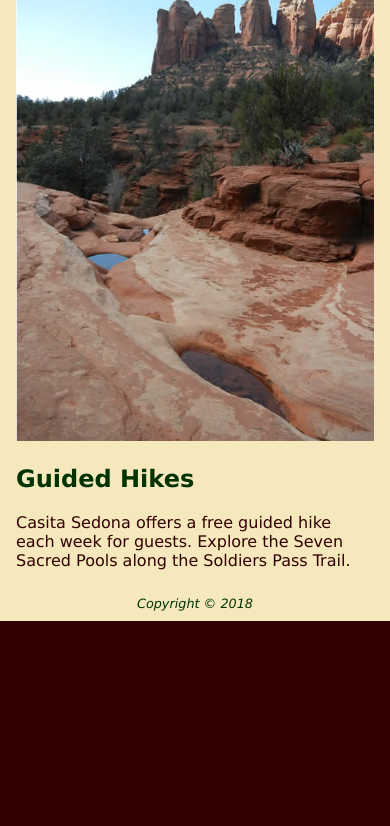
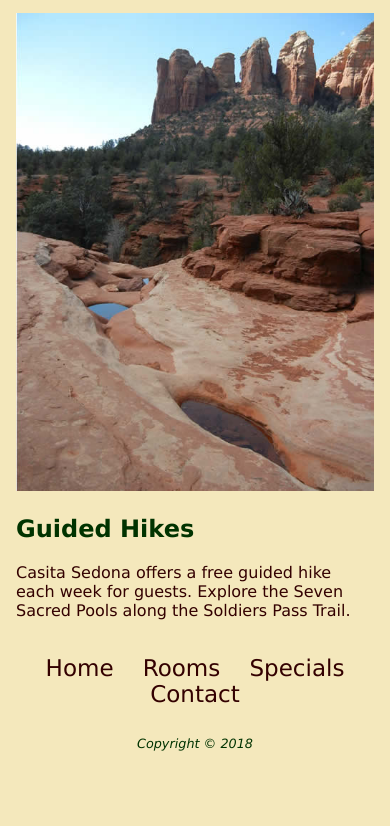
Before and after one commit to 44334-fa21/ch7inclassnotesgrid-Mullmic, a plain HTML site: page index.html in a window 390 px wide. Shown: the part 958-1784 px from the top of the page. Before the commit the page ends 1579 px from the top, so only its background shows below. Drawn offline with Linux system fonts and the light colour scheme.

Commit message:
Update index.html
Changed code for index during class

```diff
--- a/index.html
+++ b/index.html
@@ -15,12 +15,28 @@ header, h1, #wrapper{ margin-top: 0; }
 	        width: 90%;
 			margin: auto;
             color: #330000;
+            display: grid;
+            grid-template-columns: 160px auto 160px;
+            grid-template-rows: 200px auto 100px;
+
 }
 h1, h2 { color: #003300; }
 header { background-image: url(header.jpg);
          background-repeat: no-repeat;
 		 background-size: cover;
+     grid-row: 1/2;
+     grid-column: 1/4;
 }
+nav {grid-row: 2/3;
+    grid-column: 1/2;
+  }
+  main { grid-row: 2/3;
+          grid-column: 2/3;
+        }
+  aside { grid-row: 2/3;
+            grid-column: 3/4;
+          }
+
 h1 { text-align: center;
       font-size: 300%;
 	 padding: 5% 0;
@@ -44,6 +60,8 @@ footer { text-align: center;
 		 font-style: italic;
 		 color: #003300;
 		 padding: 2.5%;
+     grid-row: 3/4;
+     grid-column: 1/4;
 }
 @media only screen and (max-width: 1024px) {
             body { margin: 0; padding: 0; }
@@ -54,10 +72,23 @@ footer { text-align: center;
 				     font-size: 1.2em;
                      display: inline;
 			}
+			#wrapper {grid-template-columns: auto 160px;
+                grid-template-rows: 200px auto auto 100px;}
+        header {grid-row: 1/2; grid-column: 1/3;}
+        nav {grid-row: 2/3; grid-column: 1/3;}
+        main {grid-row: 3/4; grid-column: 1/2;}
+        aside {grid-row: 3/4; grid-column: 2/3;}
+        footer {grid-row: 4/5; grid-column: 1/3;}
 
 }
 @media only screen and (max-width: 768px) {
-
+  #wrapper {grid-template-columns: auto;
+            grid-template-rows: 200px auto auto auto 100px;}
+    header {grid-row: 1/2; grid-column: 1/2;}
+    nav {grid-row: 4/5; grid-column: 1/2;}
+    main {grid-row: 2/3; grid-column: 1/2;}
+    aside {grid-row: 3/4; grid-column: 1/2;}
+    footer {grid-row: 5/6; grid-column: 1/2;}
 }
 header, main, nav, footer, figure, figcaption { display: block; }
 </style>
```
